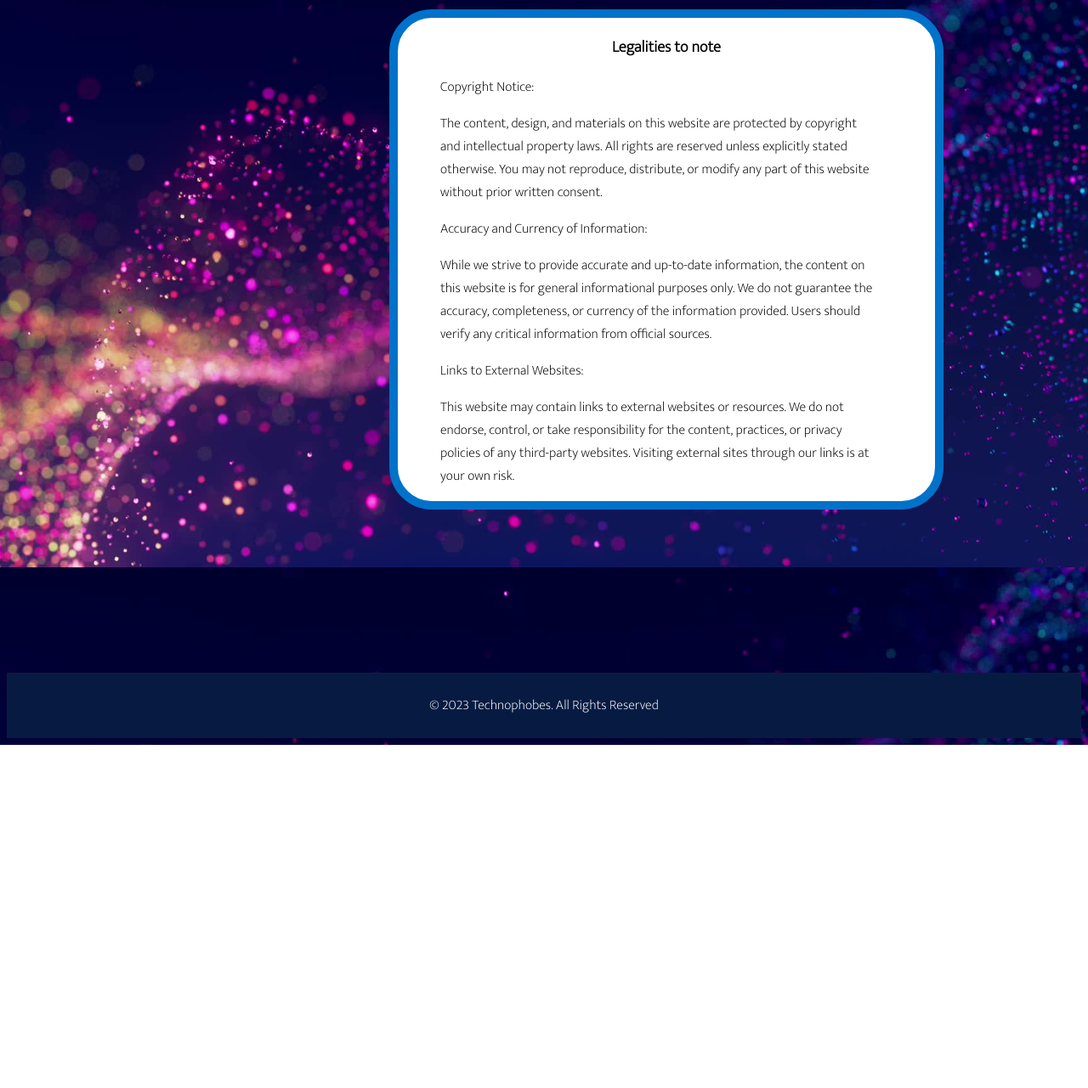
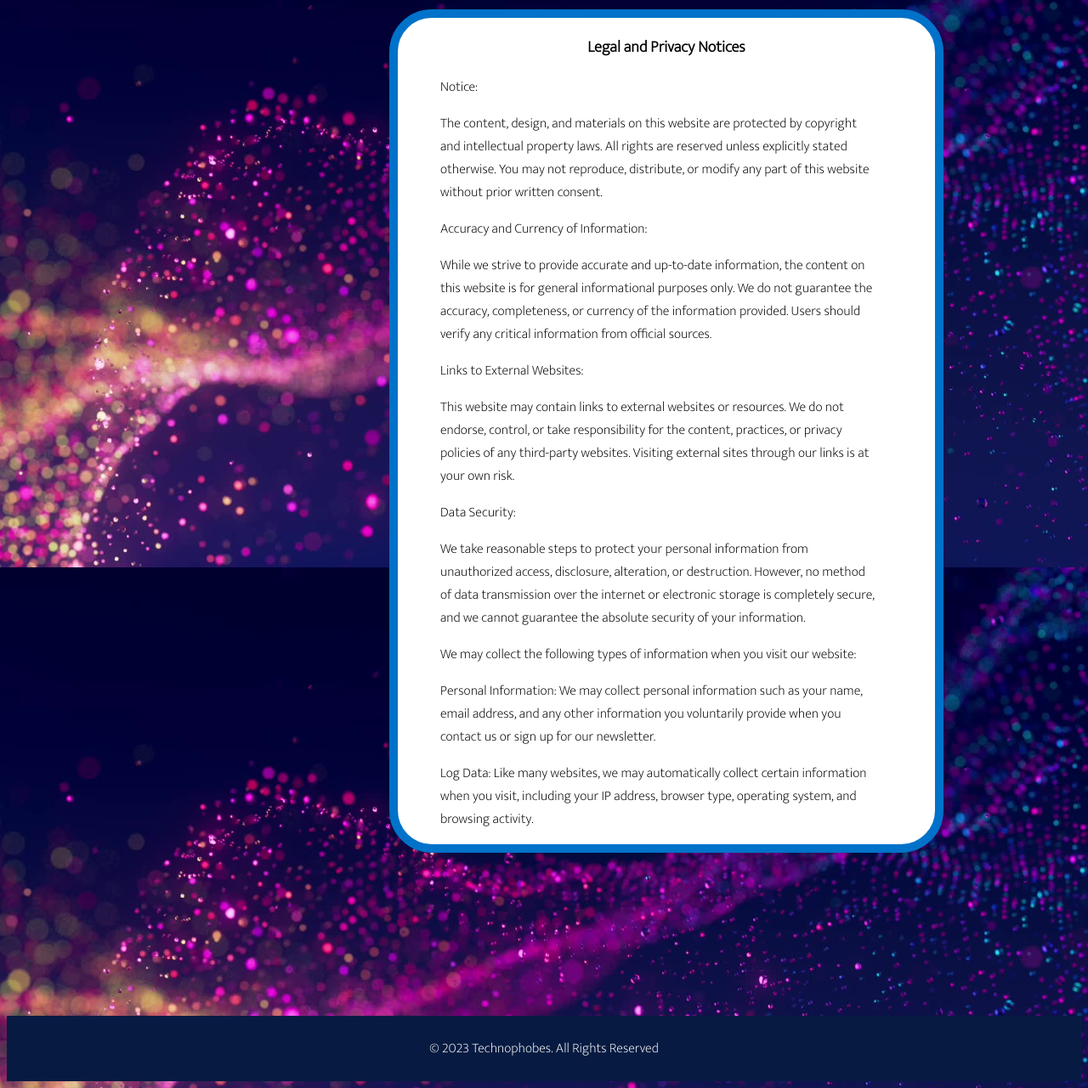
Before and after one commit to crisildaj/flask_website, a Flask app: page /legal_page.html in a window 1280 px wide. Shown: the part 132-1413 px from the top of the page at 85% size. Before the commit the page ends 1009 px from the top, so only its background shows below. Run offline with Flask 3, Linux system fonts and the light colour scheme.

Commit message:
legal and privacy updates

```diff
--- a/templates/legal_page.html
+++ b/templates/legal_page.html
@@ -290,12 +290,11 @@
     <div class="main_flexbox">
         <!-- Application of knowledge -->
         <div style="width: 50%" class="textbox1" >
-            <h3 style="text-align: center;" class="bullets">Legalities to note</h3>
+            <h3 style="text-align: center;" class="bullets">Legal and Privacy Notices</h3>
 
                 <ul>
-                    Copyright Notice:
+                    <span class = "bold">Notice:</span>
                     <p>The content, design, and materials on this website are protected by copyright and intellectual property laws. All rights are reserved unless explicitly stated otherwise. You may not reproduce, distribute, or modify any part of this website without prior written consent.</p>
-
                 </ul>
                 <ul>
                     Accuracy and Currency of Information:
@@ -303,13 +302,20 @@
                 </ul>
                 <ul>
                     Links to External Websites:
+                    <p>This website may contain links to external websites or resources. We do not endorse, control, or take responsibility for the content, practices, or privacy policies of any third-party websites. Visiting external sites through our links is at your own risk.</p>
+                </ul>
+                <ul>
+                  Data Security:
+                  <p>We take reasonable steps to protect your personal information from unauthorized access, disclosure, alteration, or destruction. However, no method of data transmission over the internet or electronic storage is completely secure, and we cannot guarantee the absolute security of your information.</p>
+                </ul>
+                <ul>
 
+                    <p>We may collect the following types of information when you visit our website:
 
-                    <p>This website may contain links to external websites or resources. We do not endorse, control, or take responsibility for the content, practices, or privacy policies of any third-party websites. Visiting external sites through our links is at your own risk.</p>
-                   </ul>
-                   <ul>
+                    <p>Personal Information: We may collect personal information such as your name, email address, and any other information you voluntarily provide when you contact us or sign up for our newsletter.</p>
+                    <p> Log Data: Like many websites, we may automatically collect certain information when you visit, including your IP address, browser type, operating system, and browsing activity.</p>
 
-                   </ul>
+                </ul>
         </div>
 
 
--- a/templates/secure_design.html
+++ b/templates/secure_design.html
@@ -327,6 +327,7 @@
                     <br>
 
 
+
                     <li> Defensive Coding
                         <br>
                         - Defensive coding is a programming approach aimed at anticipating and mitigating potential errors or vulnerabilities in software applications. Key concepts are:
```
